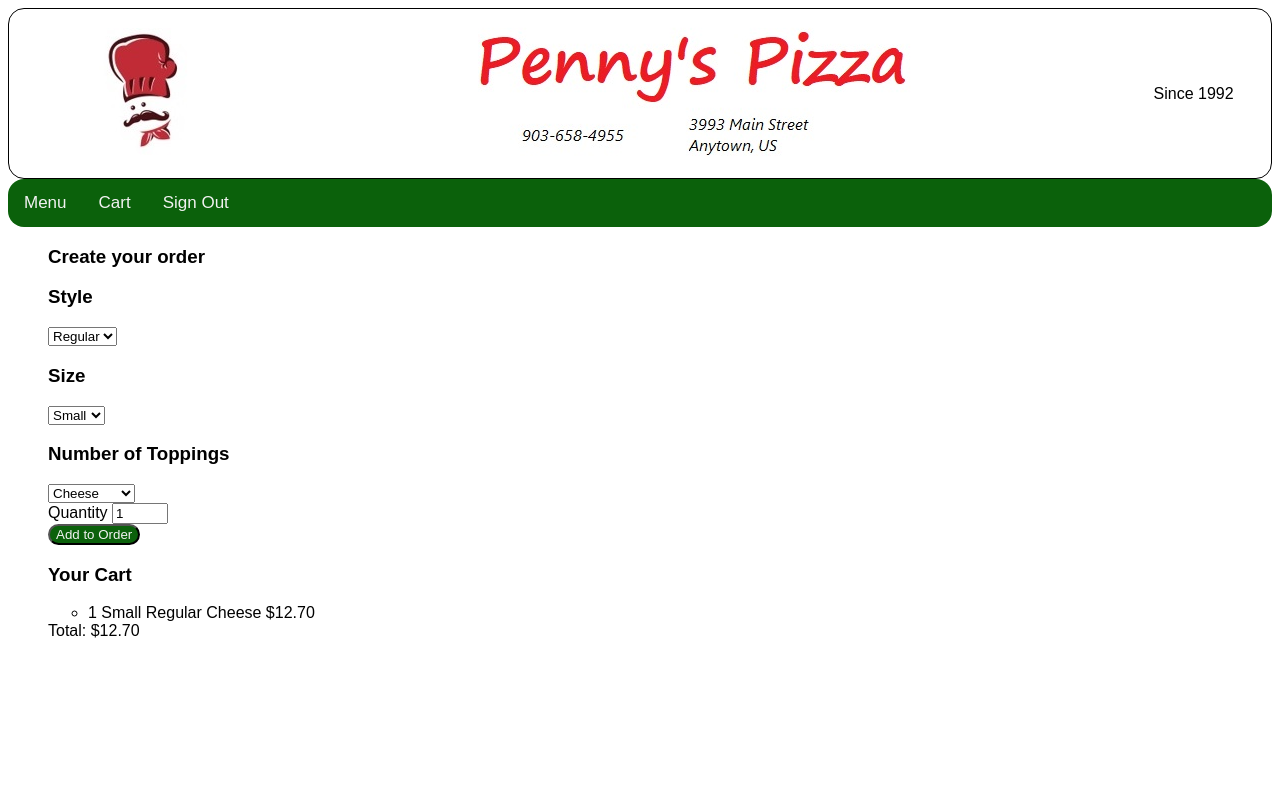
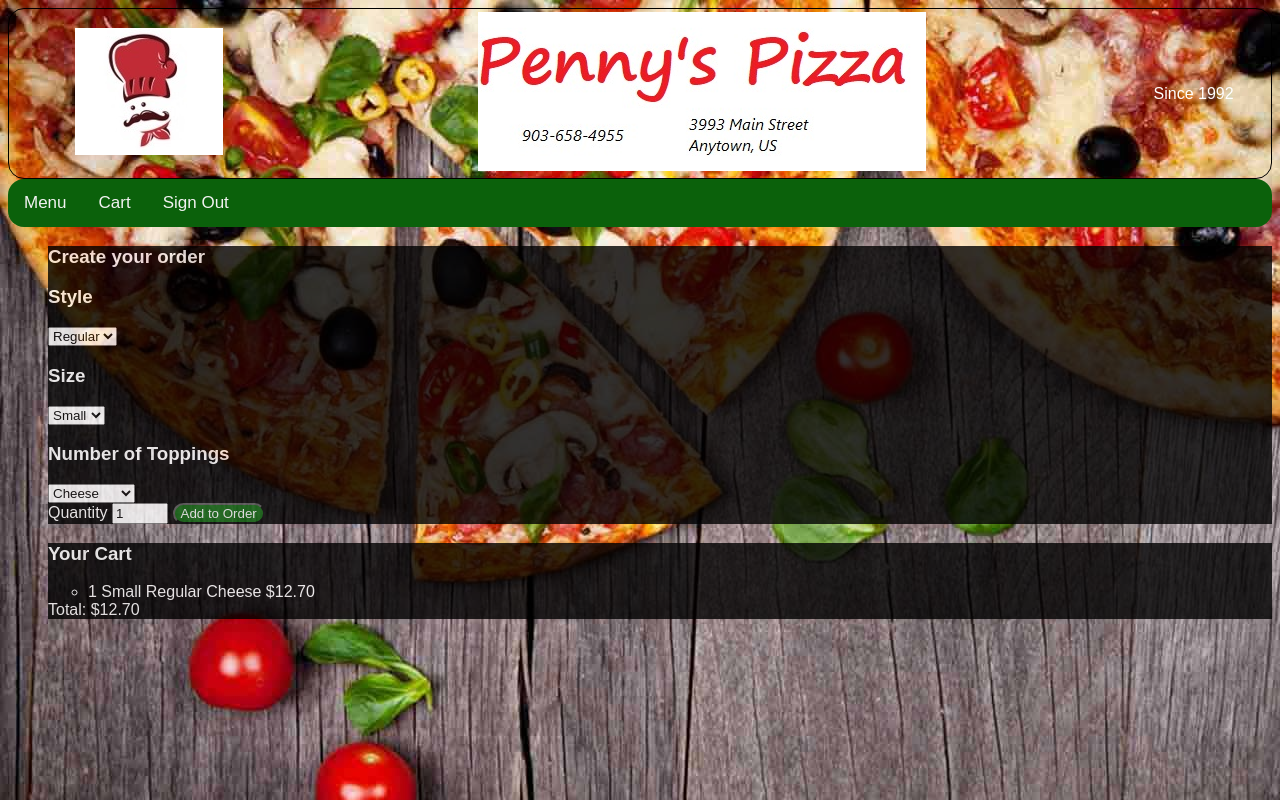
Before and after one commit to blakely4206/CS50_WebProgramming_Project3, a Django app: page /create_order in a window 1280 px wide. Run offline with Django 3.2, Linux system fonts and the light colour scheme; a user stored in the database is signed in; data comes from the database, SQL or seed files in the repository; both versions use the stored data as it was after the commit.

Commit message:
Updated UI

```diff
--- a/orders/static/orders/styles.css
+++ b/orders/static/orders/styles.css
@@ -1,5 +1,29 @@
 body {
     font-family: sans-serif;
+	color: white;
+}
+
+.div_blocks {
+
+}
+
+.ul_menu {
+	background-color: black;
+	opacity: 0.8;
+}
+
+.div_createOrder {
+	background-color: black;
+	opacity: 0.8;
+}
+
+.cart {
+	background-color: black;
+	opacity: 0.8;
+}
+
+.img_main{
+
 }
 
 .container {
--- a/orders/templates/base.html
+++ b/orders/templates/base.html
@@ -8,14 +8,14 @@
 		<div>
 			<table style="width:100%" class="heading">
 				<tr>
-					<td align="center"><img src="static/orders/main_logo.jpg"></td>
+					<td align="center"><img src="static/orders/main_logo.jpg" class="img_main" alt="Penny's Pizza Logo"></td>
 					<td align="center"><img src="static/orders/text_logo.jpg"></td>
 					<td align="center">Since 1992</td>
 				</tr>
 			</table>
 		</div>
     </head>
-    <body>
+    <body style="background-image: url('static/orders/pizza.jpg');">
         {% block body %}
         {% endblock %}
     </body>
--- a/orders/templates/create_order.html
+++ b/orders/templates/create_order.html
@@ -14,7 +14,7 @@
 		</div>
 	</head>
 	<ul>
-	<div>
+	<div class="div_createOrder">
 	<h3>Create your order {{ first }} {{ last }}</h3>
 	<form action="" method="POST">
 	{% csrf_token %}
@@ -39,7 +39,7 @@
 					{% endfor %}
 				</select>
 		</div>
-		<div id="div_toppings" style="display:none">
+		<div id="div_toppings" class="div_createOrder" style="display:none">
 		<h3>Toppings</h3>
 			<ul>
 			{% for topping in toppings %}
@@ -56,11 +56,9 @@
 			{% endfor %}
 			</ul>
 		</div>
-		<div>
+		<div class="div_createOrder">
 			<label>Quantity</label>
 			<input type="number" name="quantity" oninput="quantiy_onchange()" value="1" id="quantity" min="1" max="99">
-		</div>
-		<div>
 			<button name="submit" class="submit_button" id="submit">Add to Order</button>
 		</div>
 	</form>
```
Also changed, not shown: orders/templates/menu.html (+4 -4 lines), db.sqlite3, orders/static/orders/pizza.jpg (added).
